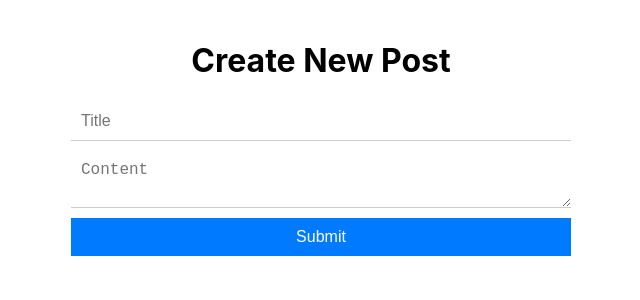
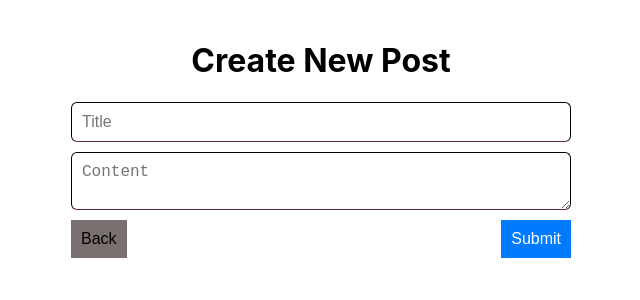
Before and after one commit to sweety-124/tasks, a React (Create React App) app: page /posts/createpost in a window 1280 px wide. Shown: the top 300 px of the page, without its empty margins (319-959 px from the left). Built offline with nearby package versions, Linux system fonts and the light colour scheme.

Commit message:
css applying

```diff
--- a/src/App.css
+++ b/src/App.css
@@ -22,13 +22,23 @@
   display: flex;
   flex-wrap: wrap;
   gap: 20px;
+  margin-top: 20px;
+
 }
 
 .item {
-  flex-basis: calc(33.3333% - 20px);
+  flex-basis: calc(33.3333% - 54px);
   padding: 20px;
   background-color: #0778d2;
-  box-shadow: 0 2px 4px rgba(0, 0, 0, 0.1);
+  box-shadow: 0px 2px 6px rgba(0, 0, 0, 0.1);
+  transition: transform 0.3s ease-in-out;
+}
+
+.item:hover{
+  transform: scale(1.05); /* Apply scale transformation on hover */
+  /* Add additional styles for hovering effect */
+  /* For example: */
+  box-shadow: 0px 5px 10px rgba(0, 0, 0, 0.1);
 }
 
 .title {
@@ -166,9 +176,11 @@
 .post-form-textarea {
   margin-bottom: 10px;
   padding: 10px;
-  border: none;
-  border-bottom: 1px solid #ccc;
+  border: 1px solid;
+  border-radius: 6px;
+  border-bottom: 1px solid #5e2c2c;
   font-size: 16px;
+
 }
 
 .post-form-button {
@@ -179,7 +191,14 @@
   border: none;
   cursor: pointer;
 }
-
+.post-form-back {
+  padding: 10px;
+  background-color: #7a7070;
+  color: #000;
+  font-size: 16px;
+  border: none;
+  cursor: pointer;
+}
 .post-form-button:hover {
   background-color: #0056b3;
 }
--- a/src/Store/actions/PostActions.js
+++ b/src/Store/actions/PostActions.js
@@ -88,9 +88,11 @@ export function confirmedUpdatePostAction(post) {
 
 export function updatePostAction(post, id) {
     return (dispatch, getState) => {
+        console.log('updateeeee',id)
         updatePost(post, id).then((reponse) => {
             dispatch(confirmedUpdatePostAction(post));
-            // history.push('/posts');
+
+            // history.push('/');
         });
     };
 }
--- a/src/components/CreatePost.js
+++ b/src/components/CreatePost.js
@@ -56,9 +56,19 @@ export default function CreatePost(props) {
                     onChange={(e) => setBody(e.target.value)}
                     className="post-form-textarea"
                 ></textarea>
+                <div style={{display: 'flex',
+  justifyContent: 'space-between'}}>
+      <Link to={`/`}>
+    <button  className="post-form-back">
+                    Back
+                </button>
+                </Link>
                 <button type="submit" className="post-form-button">
                     Submit
                 </button>
+
+
+                </div>
             </form>
         </div>
     );
--- a/src/components/EditPost.js
+++ b/src/components/EditPost.js
@@ -11,7 +11,7 @@ export default function EditPost(props) {
     const dispatch = useDispatch();
     const { state } = location
     useEffect(() => {
-        console.log('state',state.from.title);
+        console.log('state',state);
         setTitle(state.from.title)
         setBody(state.from.body)
     },[])
@@ -25,10 +25,9 @@ export default function EditPost(props) {
             body
         };
 
-        dispatch(updatePostAction(postData,state.from.id));
+        dispatch(updatePostAction(postData,Number(state.from.id)+1));
         // Reset form fields after submission
-        setTitle("");
-        setBody("");
+
     };
     // const handleSubmit = (e) => {
     //   e.preventDefault();
@@ -50,7 +49,8 @@ export default function EditPost(props) {
 
     return (
         <div className="post-form-container">
-            <h1>Edit Post</h1>
+            {/* <h1>`Edit${Number(state.from.id)+1)}`</h1> */}
+               <h1>{`Edit ${state.from.title}`}</h1>
             <form className="post-form" onSubmit={handleSubmit}>
                 <input
                     type="text"
@@ -63,14 +63,27 @@ export default function EditPost(props) {
                 />
                 <textarea
                     placeholder="Content"
+                    style={{height: '143px',
+                        width: '478px'}}
                     defaultValue={state.from.body}
                     value={body}
                     onChange={(e) => setBody(e.target.value)}
                     className="post-form-textarea"
                 ></textarea>
+                <div style={{display: 'flex',
+  justifyContent: 'space-between'}}>
+      <Link to={`/`}>
+    <button  className="post-form-back">
+                    Back
+                </button>
+                </Link>
                 <button type="submit" className="post-form-button">
                     Submit
                 </button>
+
+
+                </div>
+
             </form>
         </div>
     );
--- a/src/components/ListingUI.js
+++ b/src/components/ListingUI.js
@@ -69,8 +69,8 @@ const ListingUI = () => {
           // below props only if you need pull down functionality
         >
           <div className="list">
-            {listPosts?.map(item => (
-              <div className="item" key={item?.id}>
+            {listPosts?.map((item,index)=> (
+              <div className="item" key={index}>
                 <h2 className="title">{item?.title}</h2>
                 <p className="description">{item?.body}</p>
                 <div className="icons">
```
